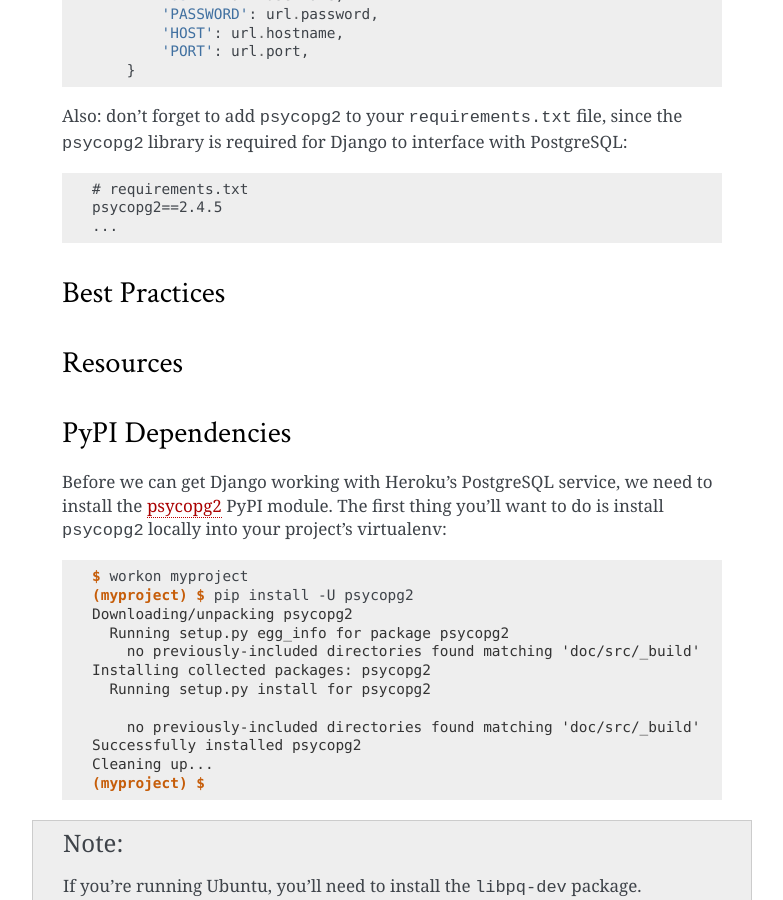
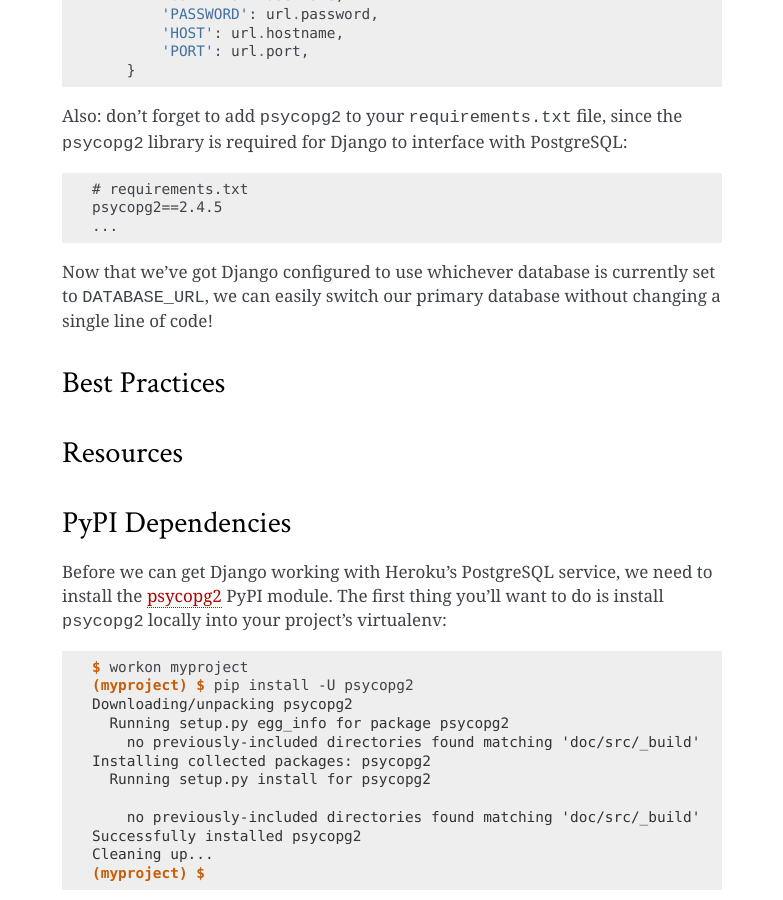
Before and after one commit to perryyo/deploydjango.com, a Sphinx documentation site: the page built from source/postgresql.rst, in a window 1280 px wide and 900 px high, scrolled down 3120 px. Shown: the whole window, without its empty margins (358-1141 px from the left). Built offline with Sphinx 7.4.7, drawn with Linux system fonts in a browser that asks for light colours.

Commit message:
Adding some wording.

```diff
--- a/source/postgresql.rst
+++ b/source/postgresql.rst
@@ -176,6 +176,10 @@
     psycopg2==2.4.5
     ...
 
+Now that we've got Django configured to use whichever database is currently set
+to ``DATABASE_URL``, we can easily switch our primary database without changing
+a single line of code!
+
 
 Best Practices
 --------------
```
